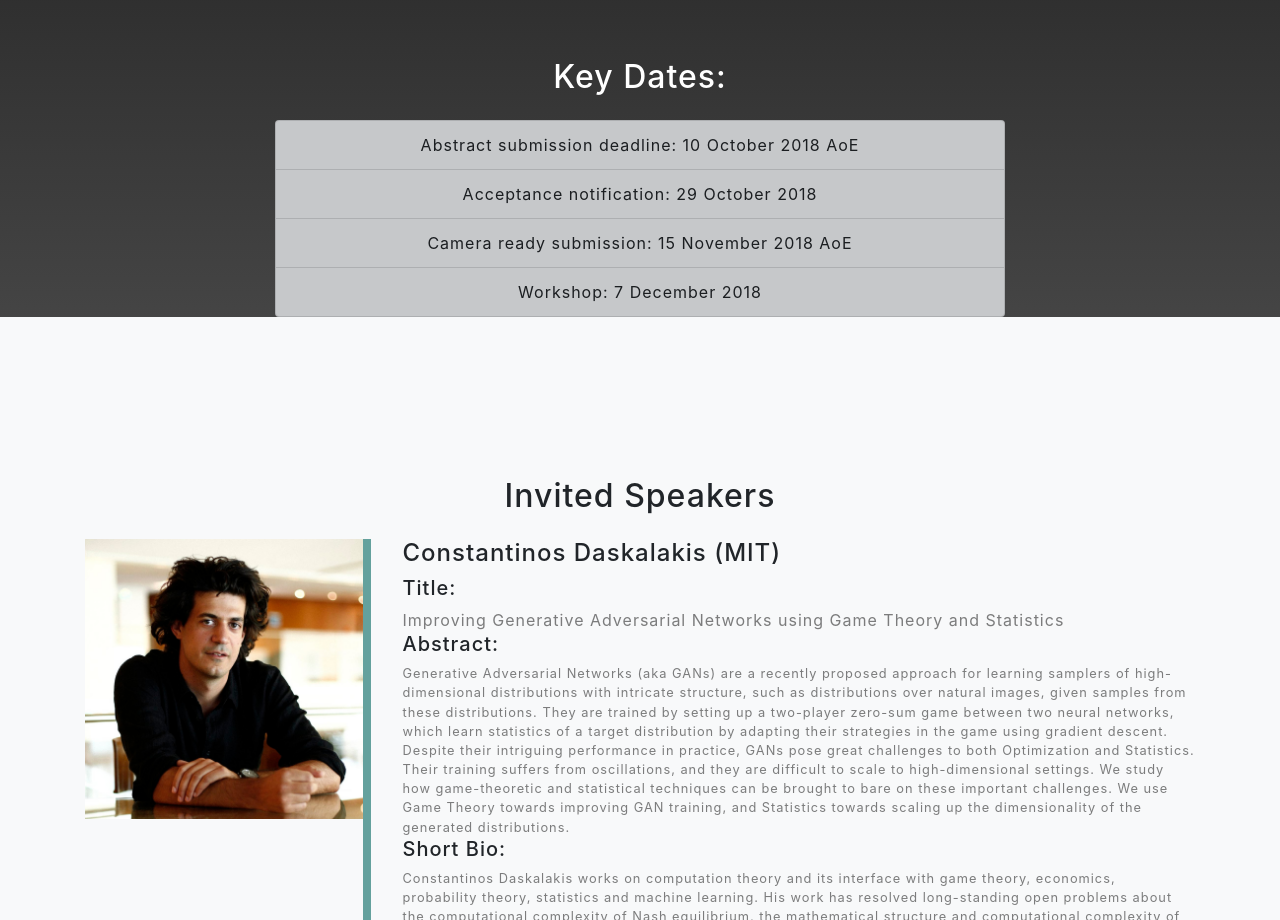
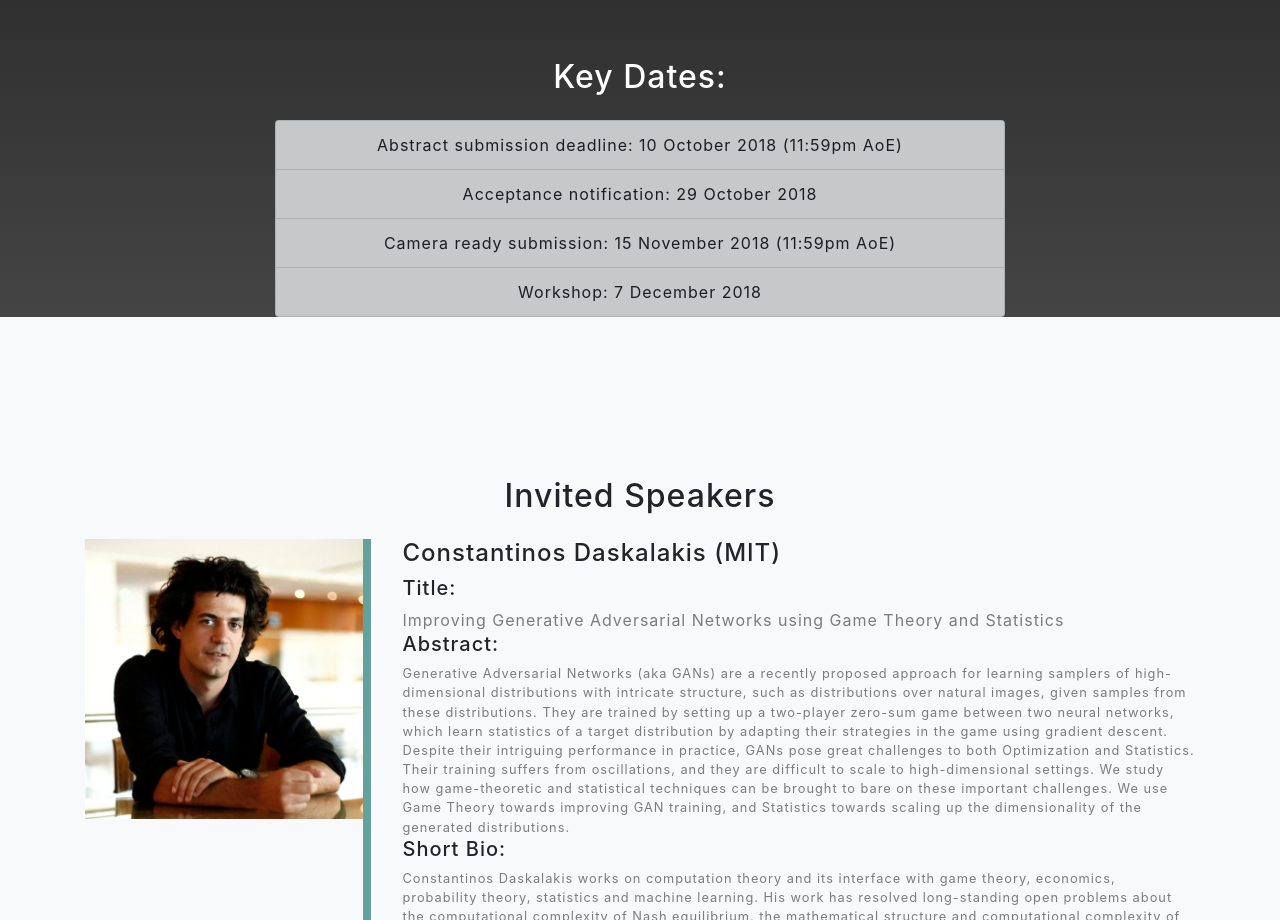
Before and after one commit to sgo-workshop/sgo-workshop.github.io, a website with bundled scripts: page index.html in a window 1280 px wide. Shown: the part 3460-4380 px from the top of the page. Built offline with nearby package versions, Linux system fonts and the light colour scheme.

Commit message:
Fixed time of deadline.

```diff
--- a/index.html
+++ b/index.html
@@ -100,7 +100,7 @@
               <h4 class="text-white-75"> Submission details </h4>
               <p class="text-white-75 text-lg-left">
                 A submission should take the form of an <b>anonymous</b> extended abstract (2-4 pages long <b>excluding references</b>) in PDF format using the following <a href="template/nips_2018.sty">modified NIPS style</a>. The submission process will be handled via CMT.	Previously published work (or under-review) is acceptable, though it needs to be clearly indicated as published work when submitting. Please provide as a footnote in the actual pdf indicating the venue where the work has been submitted.
-                Submissions can be accepted as contributed talks, spotlight or poster presentations (all accepted submissions can have a poster). Extended abstracts must be submitted by Wednesday 10 October 2018 Anywhere on Earth (AoE). Final versions will be posted on the workshop website (and are archival but <b>do not constitute a proceedings</b>).
+                Submissions can be accepted as contributed talks, spotlight or poster presentations (all accepted submissions can have a poster). Extended abstracts must be submitted by Wednesday 10 October 2018 (11:59pm AoE). Final versions will be posted on the workshop website (and are archival but <b>do not constitute a proceedings</b>).
               </p>
               <h4 class="text-white-75"> Tickets </h4>
               <p class="text-white-75 text-lg-left">
@@ -108,9 +108,9 @@
               </p>
               <h2 class="text-white mb-4">Key Dates:</h2>
               <ul class="list-group">
-                <li class="list-group-item list-group-item-dark">Abstract submission deadline: 10 October 2018 AoE</li>
+                <li class="list-group-item list-group-item-dark">Abstract submission deadline: 10 October 2018 (11:59pm AoE)</li>
                 <li class="list-group-item list-group-item-dark">Acceptance notification: 29 October 2018</li>
-                <li class="list-group-item list-group-item-dark">Camera ready submission: 15 November 2018 AoE</li>
+                <li class="list-group-item list-group-item-dark">Camera ready submission: 15 November 2018 (11:59pm AoE)</li>
                 <li class="list-group-item list-group-item-dark">Workshop: 7 December 2018</li>
               </ul>
             </div>
```
